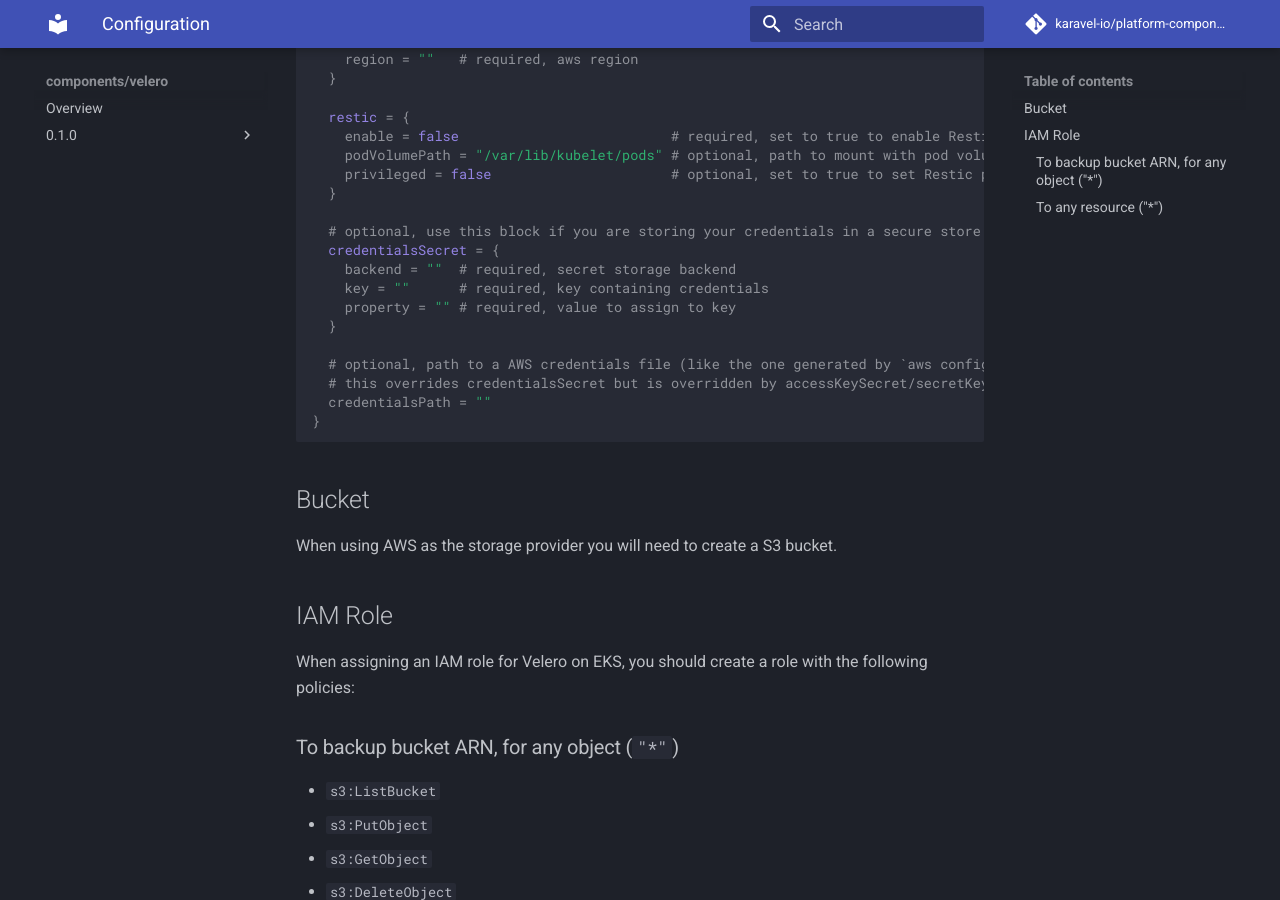
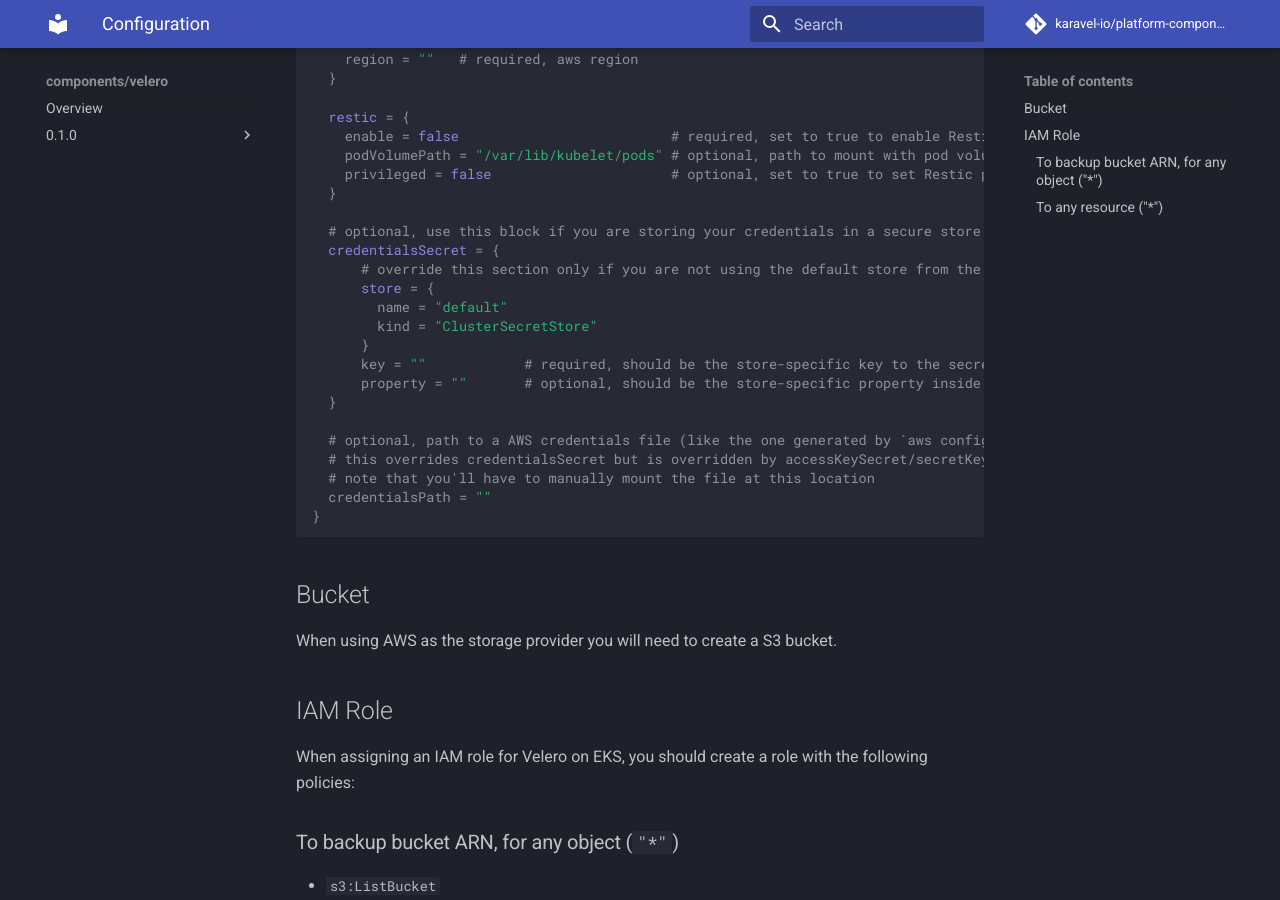
Before and after one commit to karavel-io/platform-component-velero, an MkDocs documentation site: the page built from docs/1.0.0/configuration.md, in a window 1280 px wide and 900 px high, scrolled down 939 px. Built offline with MkDocs 1.6.1 and Material for MkDocs 9.7.7, drawn with Linux system fonts in a browser that asks for light colours; comment, search, counter and statistics services are not loaded.

Commit message:
Fix secret

````diff
--- a/docs/1.0.0/configuration.md
+++ b/docs/1.0.0/configuration.md
@@ -54,13 +54,18 @@ component "velero" {
 
   # optional, use this block if you are storing your credentials in a secure store using external-secret
   credentialsSecret = {
-    backend = ""  # required, secret storage backend
-    key = ""      # required, key containing credentials
-    property = "" # required, value to assign to key
+      # override this section only if you are not using the default store from the external-secrets component
+      store = {
+        name = "default"
+        kind = "ClusterSecretStore"
+      }
+      key = ""            # required, should be the store-specific key to the secret, e.g. the Vault or AWS Secrets Manager key
+      property = ""       # optional, should be the store-specific property inside the secret containing the cloud config text if the secret is structured (e.g. a JSON document)
   }
 
   # optional, path to a AWS credentials file (like the one generated by `aws configure`)
   # this overrides credentialsSecret but is overridden by accessKeySecret/secretKeySecret
+  # note that you'll have to manually mount the file at this location
   credentialsPath = ""
 }
 ```
````
Also changed, not shown: 2 other files.
